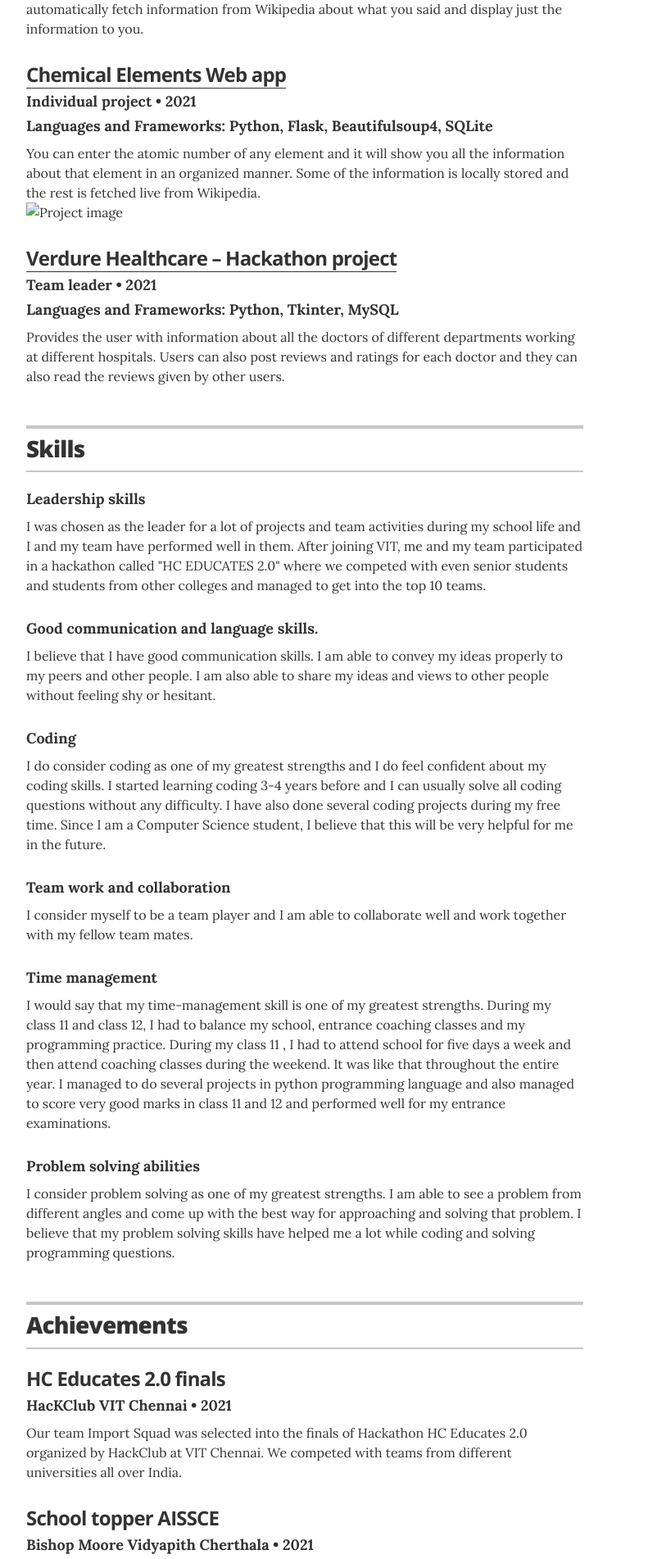
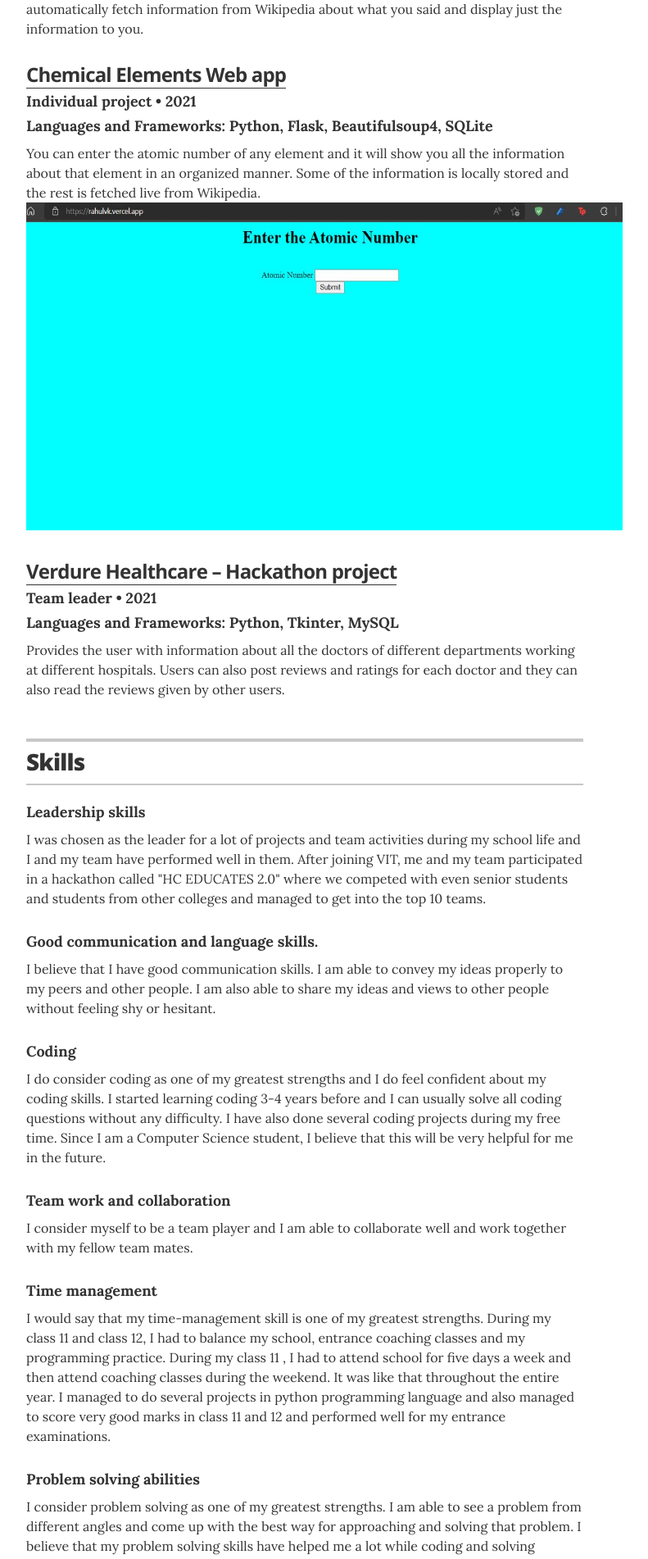
Before and after one commit to rahulvk007/digital-resume, a Jekyll site: the page built from index.html, in a window 1280 px wide. Shown: the part 2012-3914 px from the top of the page at 82% size, without its empty margins (268-1059 px from the left). Built offline with Jekyll 4.4.1, drawn with Linux system fonts in a browser that asks for light colours.

Commit message:
Update resume.html

```diff
--- a/_layouts/resume.html
+++ b/_layouts/resume.html
@@ -109,7 +109,7 @@
           <h3 class="resume-item-title" itemprop="name">{% if project.url %}<a href="{{ project.url }}" itemprop="url">{{ project.project }}</a>{% else %}{{ project.project }}{% endif %}</h3>
           <h4 class="resume-item-details" itemprop="description">{{ project.role }}  &bull; {{ project.duration }}</h4>
           <h4 class="resume-item-details" itemprop="description">Languages and Frameworks: {{ project.stack }}</h4>
-          <p class="resume-item-copy">{{ project.description }} <br> {% if project.image %} <img src="/resume/images/{{ project.image }}" alt="Project image" width="728" height="400"> {% endif %} </p>
+          <p class="resume-item-copy">{{ project.description }} <br> {% if project.image %} <img src="/images/{{ project.image }}" alt="Project image" width="728" height="400"> {% endif %} </p>
         </div>
         {% endfor %}
 
```
